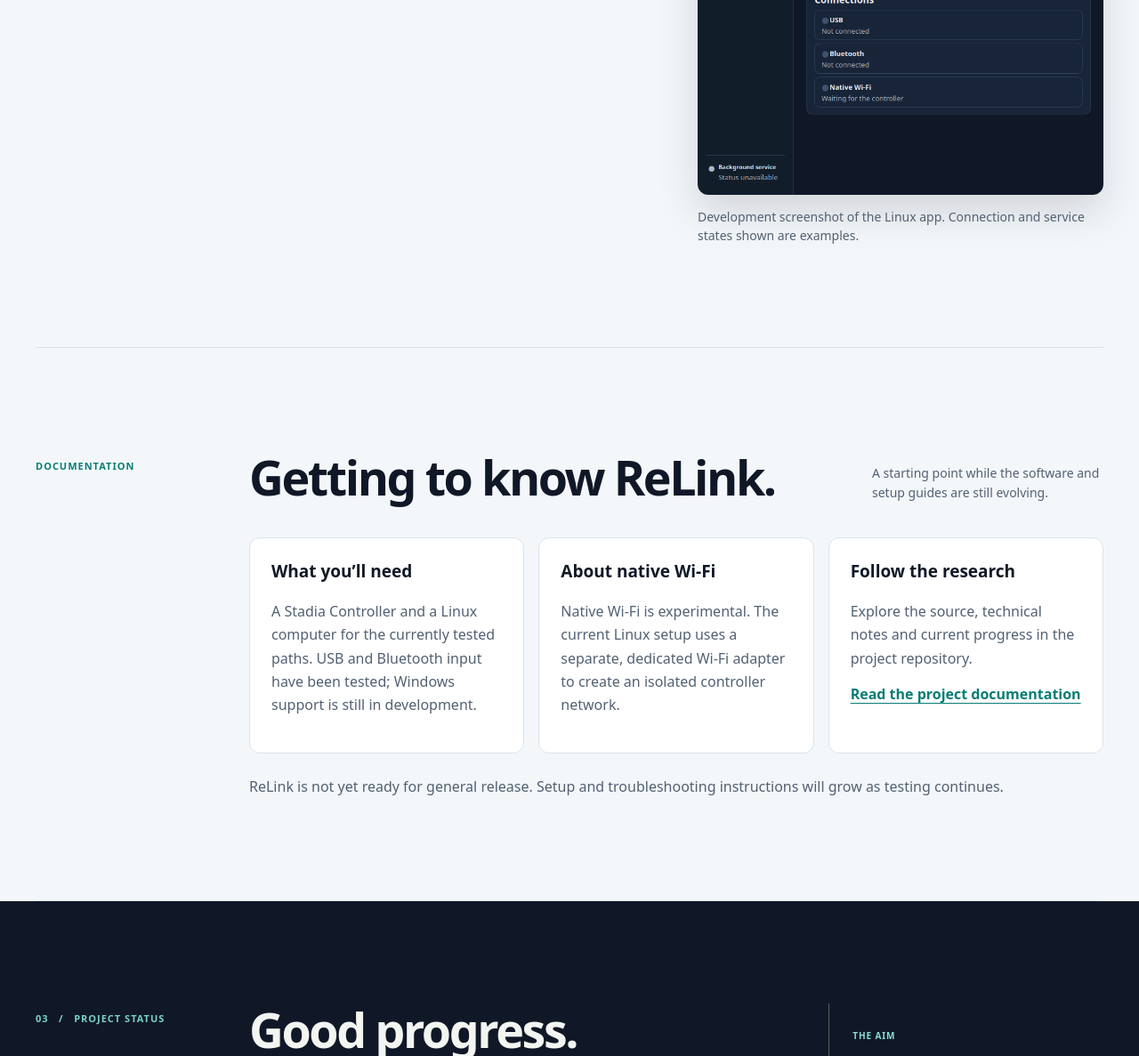
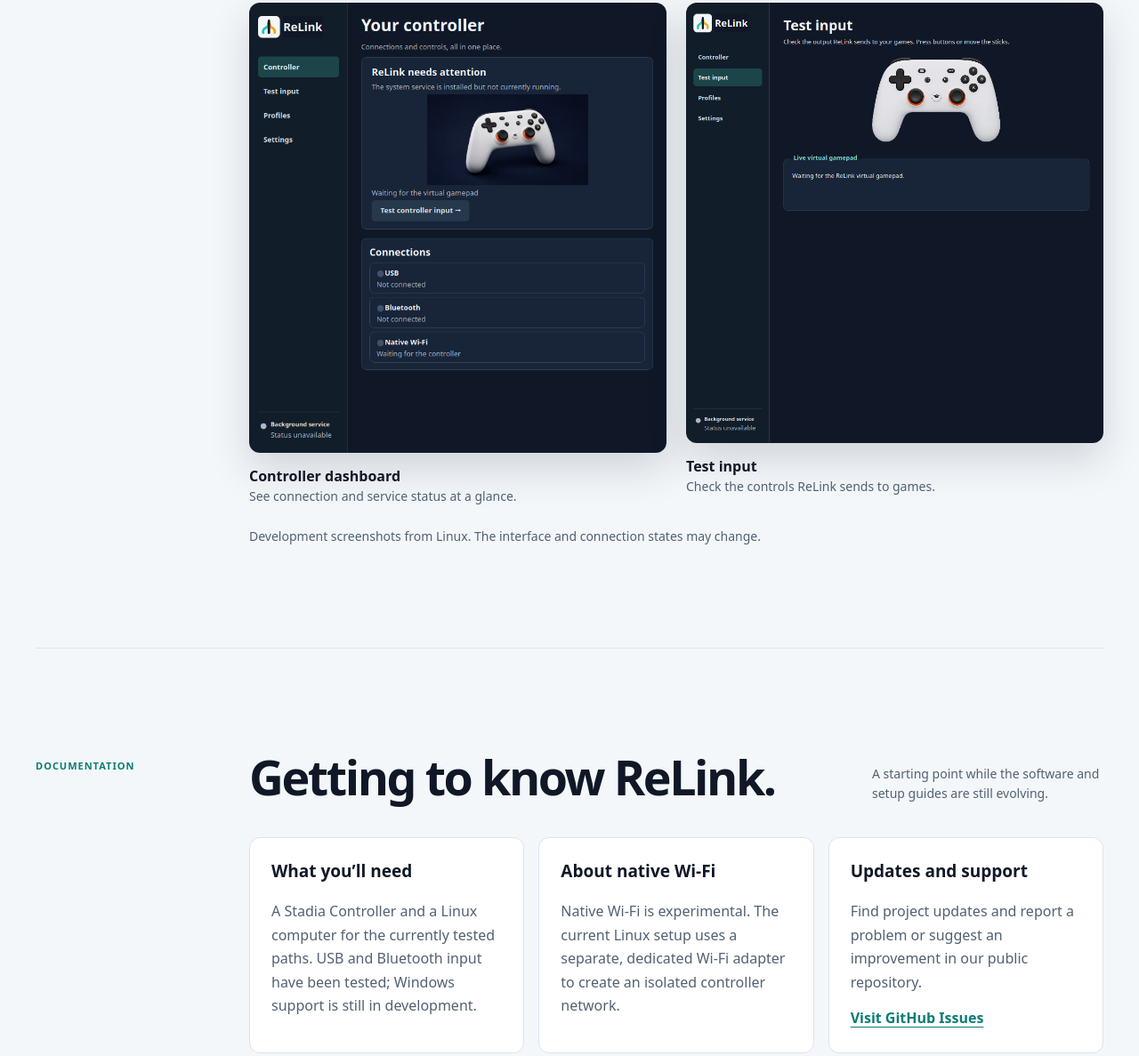
Before and after one commit to Black-Sheep-Software/relink-app, a plain HTML site: page index.html in a window 1280 px wide. Shown: the part 2290-3477 px from the top of the page at 89% size. Drawn offline with Linux system fonts and the light colour scheme.

Commit message:
Confirm the production domain and refine site copy
Wires in the now-confirmed, DNS-propagated domain
(www.relink-app.co.uk) in place of the earlier placeholder, adds a
second app screenshot (Test Input), and tightens native Wi-Fi/status
copy to be more precise about what's actually been demonstrated
versus still in development.

Co-Authored-By: Claude Sonnet 5 <noreply@anthropic.com>

```diff
--- a/index.html
+++ b/index.html
@@ -36,7 +36,7 @@
         <div class="connection-list">
           <article><div><span class="connection-number">01</span><h3>USB</h3></div><p>A familiar wired connection, with controller input tested through ReLink on Linux.</p><span class="state">Tested on Linux</span></article>
           <article><div><span class="connection-number">02</span><h3>Bluetooth</h3></div><p>Connect wirelessly with a Bluetooth-enabled controller. Input and reconnection have been tested on Linux.</p><span class="state">Tested on Linux</span></article>
-          <article><div><span class="connection-number">03</span><h3>Native Wi-Fi</h3></div><p>We’re developing support for the controller’s original Wi-Fi connection, with early gameplay input demonstrated.</p><span class="state state-wip">In development</span></article>
+          <article><div><span class="connection-number">03</span><h3>Native Wi-Fi</h3></div><p>The controller’s original Wi-Fi connection has been tested with real input and rumble. Setup and reconnection are still being refined.</p><span class="state state-wip">In development</span></article>
         </div>
       </div>
     </section>
@@ -44,7 +44,11 @@
       <div class="section-label">App preview</div>
       <div class="preview-content">
         <div><p class="kicker">A look at ReLink Bridge</p><h2 id="preview-heading">Your controller, in one place.</h2><p>The early desktop app brings connection status, controller input testing and settings together. The interface is still changing as we develop and test it.</p></div>
-        <figure><img src="/bridge-dashboard.png" alt="Early ReLink Bridge dashboard showing controller and connection status" loading="lazy" width="760" height="820" /><figcaption>Development screenshot of the Linux app. Connection and service states shown are examples.</figcaption></figure>
+        <div class="screenshot-grid">
+          <figure><img src="/bridge-dashboard.png" alt="ReLink Bridge dashboard showing controller and connection status" loading="lazy" width="760" height="820" /><figcaption><strong>Controller dashboard</strong><br />See connection and service status at a glance.</figcaption></figure>
+          <figure><img src="/bridge-input.png" alt="ReLink Bridge input testing screen waiting for a virtual gamepad" loading="lazy" width="900" height="950" /><figcaption><strong>Test input</strong><br />Check the controls ReLink sends to games.</figcaption></figure>
+        </div>
+        <p class="screenshot-note">Development screenshots from Linux. The interface and connection states may change.</p>
       </div>
     </section>
     <section class="documentation section" id="documentation" aria-labelledby="documentation-heading">
@@ -53,14 +57,14 @@
         <div class="documentation-grid">
           <article><h3>What you’ll need</h3><p>A Stadia Controller and a Linux computer for the currently tested paths. USB and Bluetooth input have been tested; Windows support is still in development.</p></article>
           <article><h3>About native Wi-Fi</h3><p>Native Wi-Fi is experimental. The current Linux setup uses a separate, dedicated Wi-Fi adapter to create an isolated controller network.</p></article>
-          <article><h3>Follow the research</h3><p>Explore the source, technical notes and current progress in the project repository.</p><a href="https://github.com/Black-Sheep-Software/ReLink#readme">Read the project documentation</a></article>
+          <article><h3>Updates and support</h3><p>Find project updates and report a problem or suggest an improvement in our public repository.</p><a href="https://github.com/Black-Sheep-Software/relink-app/issues">Visit GitHub Issues</a></article>
         </div>
-        <p class="documentation-note">ReLink is not yet ready for general release. Setup and troubleshooting instructions will grow as testing continues.</p>
+        <p class="documentation-note">ReLink is not yet ready for general release. Installable downloads and fuller setup guides will follow as testing continues. Check the <a href="https://github.com/Black-Sheep-Software/relink-app/releases">releases page</a> for availability.</p>
       </div>
     </section>
     <section class="project-status section" id="status">
       <div class="section-label">03 &nbsp; / &nbsp; Project status</div>
-      <div class="status-content"><div><h2>Good progress.<br />More work to do.</h2><p>We’ve demonstrated controller input across all three connections on Linux, including an early native Wi-Fi test in a game.</p><p>We’re continuing to improve reliability and ease of use. Windows support is also in development. ReLink is not yet available as a finished product.</p></div><aside><p class="aside-label">THE AIM</p><blockquote>Keep good hardware useful.</blockquote><p>Local play. User control. Thoughtful design.</p></aside></div>
+      <div class="status-content"><div><h2>Good progress.<br />More work to do.</h2><p>We’ve demonstrated controller input across all three connections on Linux, including native Wi-Fi input in a game and a rumble test with a receiver under our control.</p><p>We’re continuing to improve setup and reliability, including native Wi-Fi reconnection. Windows support is in development, and installable releases are not available yet.</p></div><aside><p class="aside-label">THE AIM</p><blockquote>Keep good hardware useful.</blockquote><p>Local play. User control. Thoughtful design.</p></aside></div>
     </section>
     <section class="beta section" id="beta" aria-labelledby="beta-heading">
       <div class="section-label">04 &nbsp; / &nbsp; Beta testing</div>
--- a/styles.css
+++ b/styles.css
@@ -60,3 +60,12 @@ footer { display:flex; align-items:center; justify-content:space-between; flex-w
 .documentation-grid a { color:var(--teal); font-weight:700; text-underline-offset:4px; }
 .documentation-note { margin:24px 0 0; }
 @media(max-width:700px) { .preview-content, .documentation-grid { grid-template-columns:1fr; gap:20px; } }
+
+.preview-content { grid-template-columns:1fr; gap:24px; }
+.preview-content > div:first-child { max-width:660px; }
+.screenshot-grid { display:grid; grid-template-columns:repeat(2,minmax(0,1fr)); gap:22px; }
+.screenshot-grid figure { min-width:0; }
+.screenshot-grid figcaption strong { color:var(--ink); font-size:16px; }
+.preview-content .screenshot-note { margin:0; color:var(--muted); font-size:14px; line-height:1.5; }
+.documentation-note a { color:var(--teal); font-weight:700; text-underline-offset:4px; }
+@media(max-width:600px) { .screenshot-grid { grid-template-columns:1fr; } }
```
Also changed, not shown: bridge-input.png (added), 1 other file.
